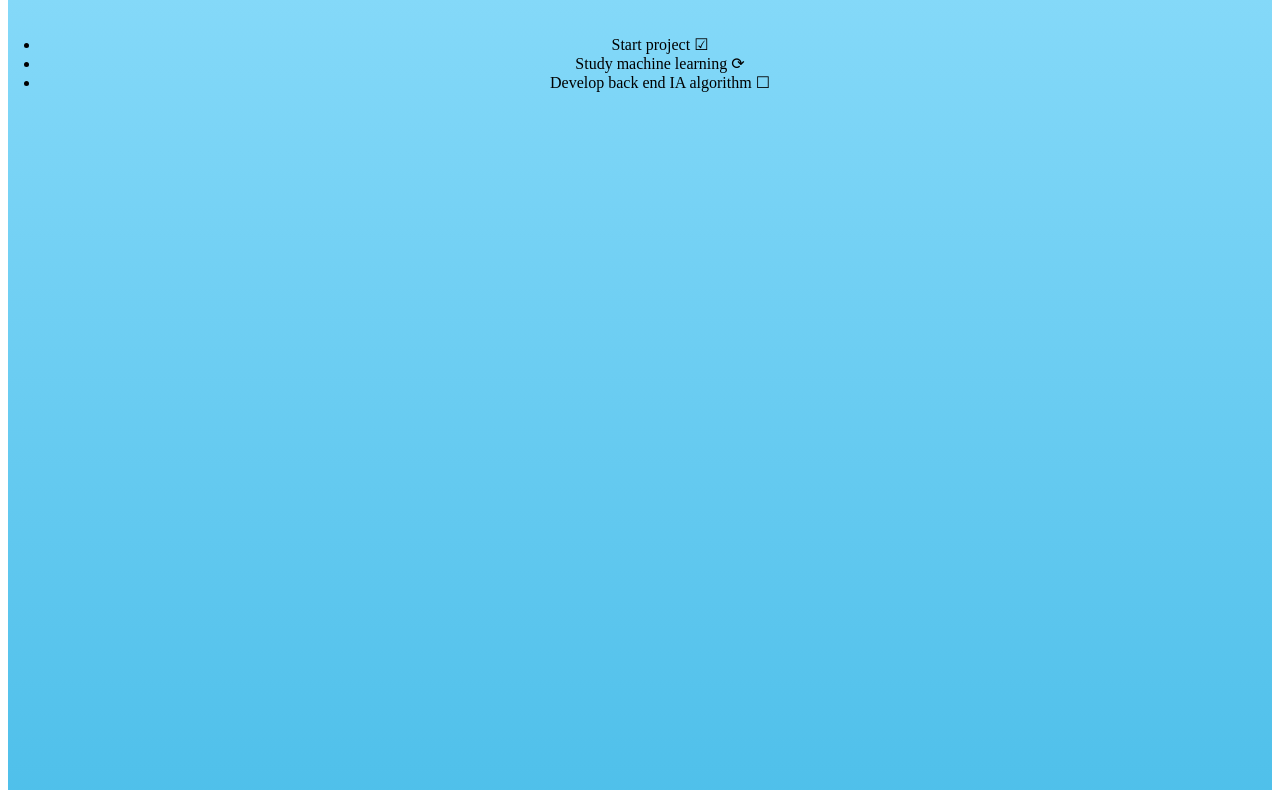
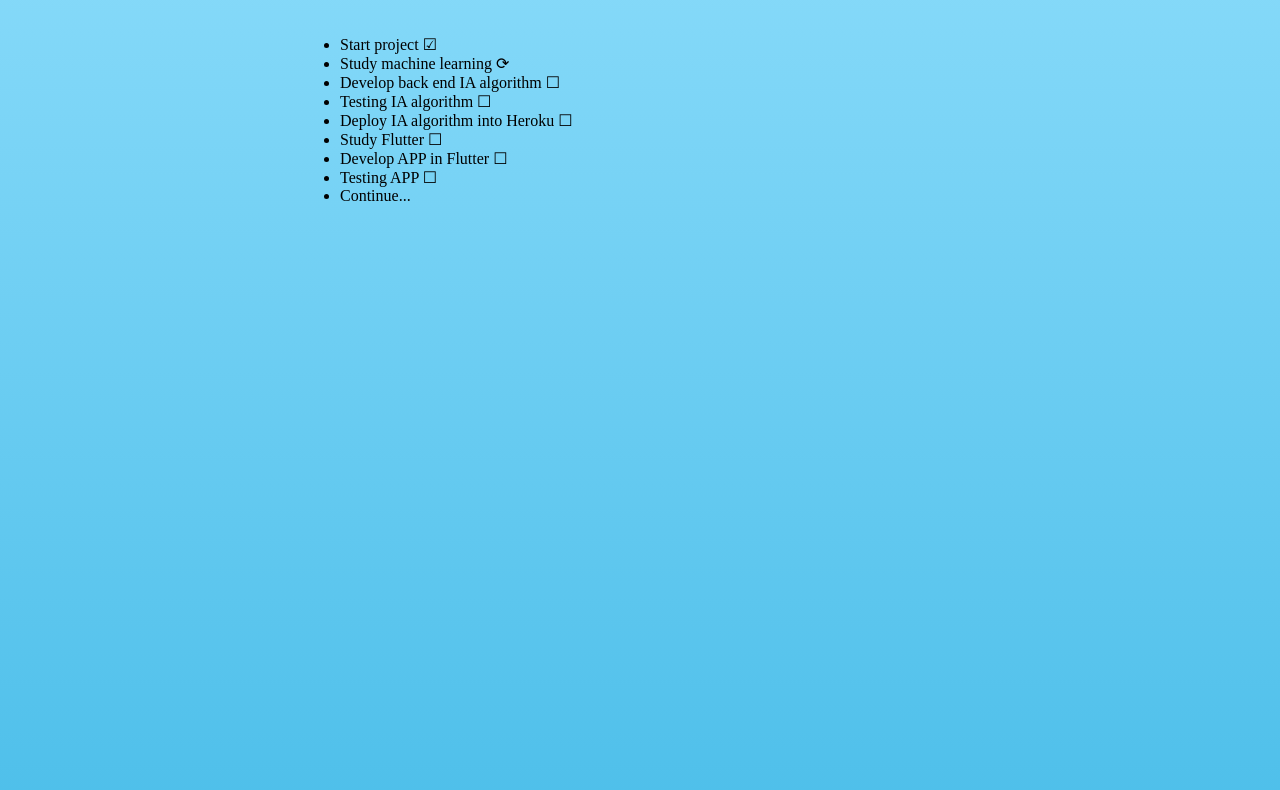
Before and after one commit to sexta-feira/about, a plain HTML site: page index.html in a window 1280 px wide. Shown: the part 81-871 px from the top of the page. Drawn offline with Linux system fonts and the light colour scheme.

Commit message:
Adding more itens

```diff
--- a/index.html
+++ b/index.html
@@ -22,19 +22,26 @@
 	top: 100px;
 	position: absolute;
 	right: 0;
-	text-align: center;
+        display: block;
+        margin-left: auto;
+        margin-right: auto;
+	width: 50%;
 }
 </style>
 </head>
 </html>
-<body>
-<div id="grad">
-<h1 id="h1"> About Sexta Feira</h1>
+<body id="grad">
+	<h1 id="h1"> About Sexta Feira</h1>
 <ul id="list">
-	    <li>Start project ☑</li>
+	<li>Start project ☑</li>
         <li>Study machine learning ⟳</li>
         <li>Develop back end IA algorithm ☐</li>
+        <li>Testing IA algorithm ☐</li>
+		<li>Deploy IA algorithm into Heroku ☐</li>
+		<li>Study Flutter ☐</li>
+		<li>Develop APP in Flutter ☐</li>
+		<li>Testing APP ☐</li>
+		<li>Continue...</li>
 </ul>
-</div>
 </body>
 </html>
```
